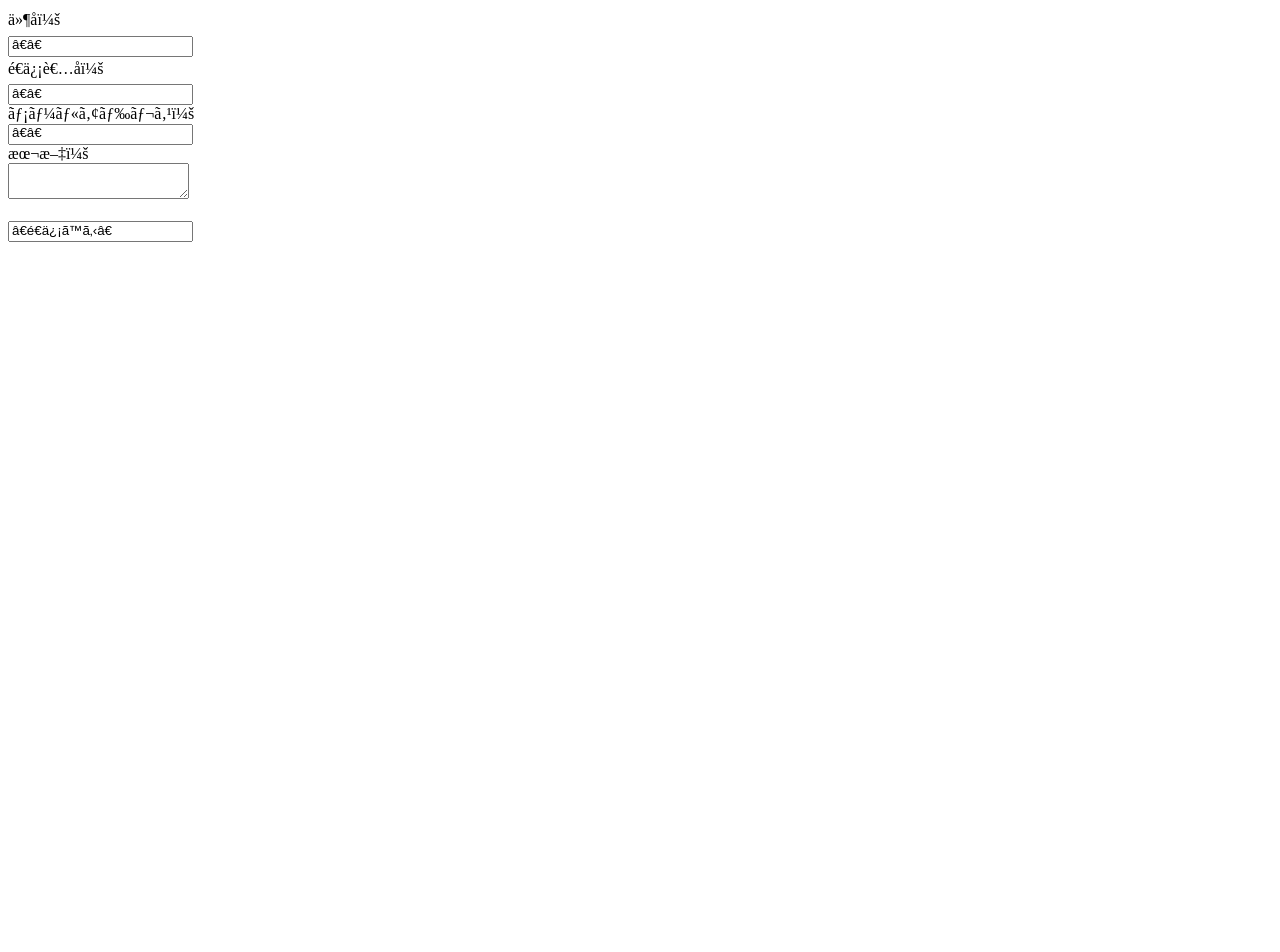
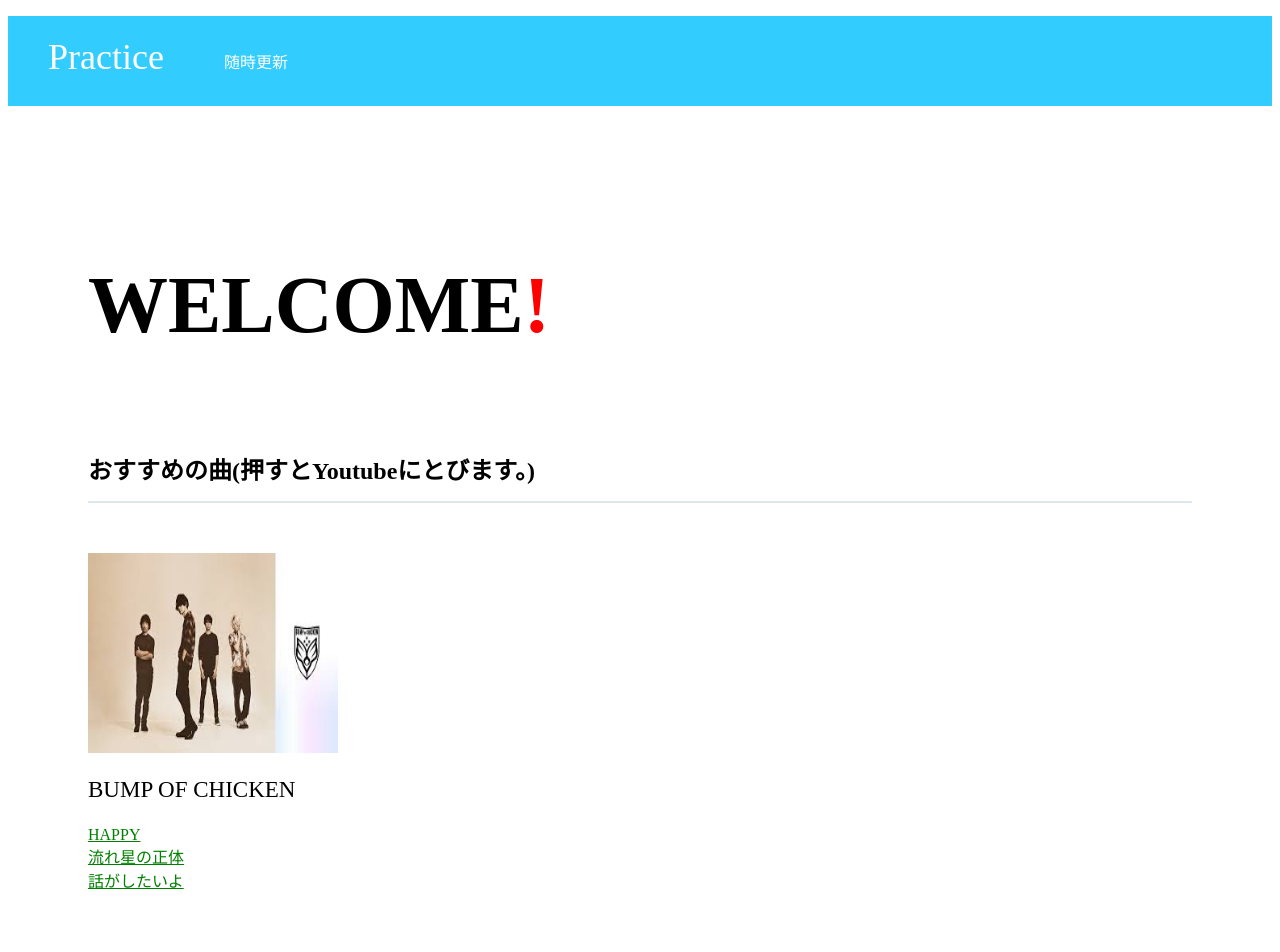
Before and after one commit to univump/Practice, a plain HTML site: page index.html in a window 1280 px wide. Shown: the top 952 px of the page. Before the commit the page ends 800 px from the top, so only its background shows below. Drawn offline with Linux system fonts and the light colour scheme.

Commit message:
Update index.html

```diff
--- a/index.html
+++ b/index.html
@@ -1,21 +1,60 @@
 <!DOCTYPE html>
 <html>
   <head>
-    <meta http-equiv=”Content-Type” content=”text/html; charset=utf-8″ />
-    <title>Mail</title>
+    <meta charset="utf-8">
+    <title>Practice</title>
+    <link rel="stylesheet" href="stylesheet.css">
   </head>
   <body>
-    <form action=”send.php” method=”post”>
-      件名：<br />
-      <input type=”text” name=”subject” size=”30″ value=”” /><br />
-      送信者名：<br />
-      <input type=”text” name=”name” size=”30″ value=”” /><br />
-      メールアドレス：<br />
-      <input type=”text” name=”mail” size=”30″ value=”” /><br />
-      本文：<br />
-      <textarea name=”message” cols=”30″ rows=”5″></textarea><br />
-      <br />
-      <input type=”submit” value=”送信する” />
-    </form>
+    <div class="header">
+      <div class="header-logo">Practice</div>
+      <div class="header-list">
+        <ul>
+          <li>随時更新</li>
+        </ul>
+      </div>
+    </div>
+
+    <div class="main">
+      <div class="copy-container">
+        <h1>WELCOME<span>!</span></h1>
+      </div>
+
+      <div class="contents">
+        <h3 class="section-title">おすすめの曲(押すとYoutubeにとびます。)</h3>
+
+        <div class="contents-item">
+          <img src="bump.jpg" width="250px" height="200px">
+          <p>BUMP OF CHICKEN</p>
+        </div>
+
+        <div class="songs">
+         <a href="https://youtu.be/RwCl11tyWP0">HAPPY
+         </a>
+        </div>
+
+        <div class="songs">
+         <a href="https://youtu.be/vfhRGqCn1u0">流れ星の正体
+         </a>
+        </div>
+
+        <div class="songs">
+         <a href="https://youtu.be/G6s8HF1WsJY">話がしたいよ
+         </a>
+        </div>
+
+      </div>
+
+    </div>
+
+    <div class="footer">
+      <div class="footer-logo">Practice</div>
+      <div class="footer-list">
+        <ul>
+          <li>Progateを参考にwebページを作ってみました。勉強中。</li>
+          <li>とりあえず好きな曲を紹介します。</li>
+        </ul>
+      </div>
+    </div>
   </body>
-  </html>
+</html>
```
